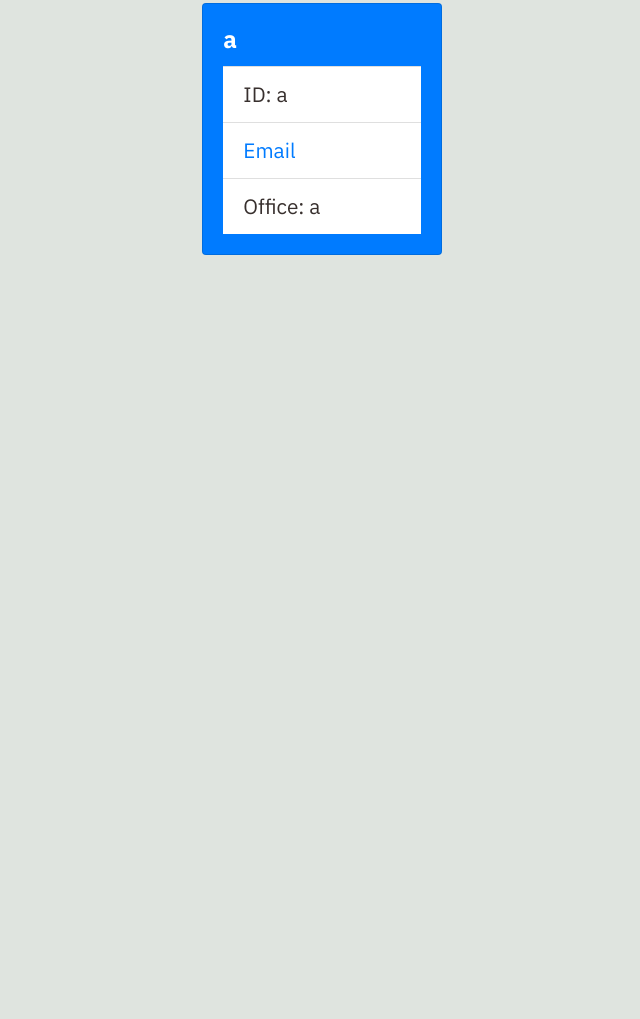
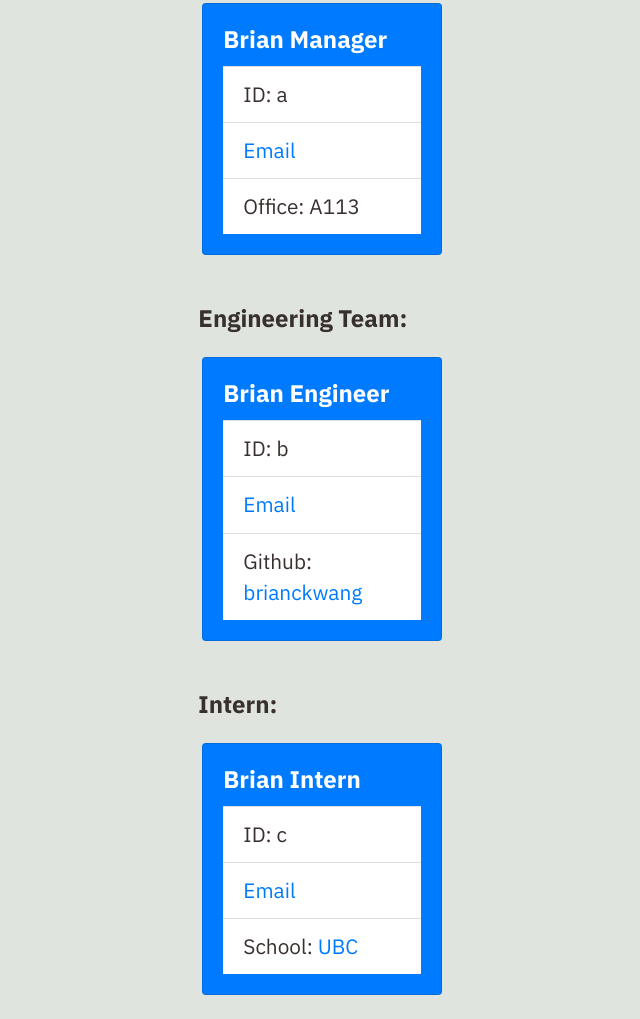
Before and after one commit to BrianCKWang/team-profile-generator, a website: page dist/index.html in a window 1280 px wide. Shown: the part 161-1180 px from the top of the page, without its empty margins (30-670 px from the left). Before the commit the page ends 800 px from the top, so only its background shows below. Drawn offline with nearby package versions, Linux system fonts and the light colour scheme.

Commit message:
update README

```diff
--- a/dist/index.html
+++ b/dist/index.html
@@ -26,18 +26,54 @@
       <div class="col-sm">
         <article class="card member-card text-black bg-primary mr-1 ml-1 mb-4" style="width:15rem">
           <div id="day-1" class="card-body">
-            <h4 class="card-title  text-white"><img src="" alt>a</h4>
+            <h4 class="card-title  text-white"><img src="" alt>Brian Manager</h4>
             <ul class="list-group list-group-flush">
               <li class="list-group-item id">ID: <span>a</span></li>
-              <li class="list-group-item email"><a href="mailto:a" class="card-link">Email</a></li>
-              <li class="list-group-item officeNum">Office: a</li>
+              <li class="list-group-item email"><a href="mailto:brian.ck.wang@gmail.com" class="card-link">Email</a></li>
+              <li class="list-group-item officeNum">Office: A113</li>
             </ul>
           </div>
         </article>
       </div>
         </section>
 
+    <br>
+    <h4>Engineering Team:</h4>
+    <br>
+    <section class="row no-gutters">
 
+      <div class="col-sm">
+        <article class="card member-card text-black bg-primary mr-1 ml-1 mb-4" style="width:15rem">
+          <div id="day-1" class="card-body">
+            <h4 class="card-title  text-white"><img src="" alt>Brian Engineer</h4>
+            <ul class="list-group list-group-flush">
+              <li class="list-group-item id">ID: <span>b</span></li>
+              <li class="list-group-item email"><a href="mailto:brian@gmail.com" class="card-link">Email</a></li>
+              <li class="list-group-item github">Github: <a href="https://github.com/brianckwang" target="_blank" class="card-link">brianckwang</a></li>
+            </ul>
+          </div>
+        </article>
+      </div>
+        </section>
+
+    <br>
+    <h4>Intern:</h4>
+    <br>
+    <section class="row no-gutters">
+
+      <div class="col-sm">
+        <article class="card member-card text-black bg-primary mr-1 ml-1 mb-4" style="width:15rem">
+          <div id="day-1" class="card-body">
+            <h4 class="card-title  text-white"><img src="" alt>Brian Intern</h4>
+            <ul class="list-group list-group-flush">
+              <li class="list-group-item id">ID: <span>c</span></li>
+              <li class="list-group-item email"><a href="mailto:brian@email.edu" class="card-link">Email</a></li>
+              <li class="list-group-item school">School: <a href="https://www.google.com/search?q=UBC" target="_blank" class="card-link">UBC</a></li>
+            </ul>
+          </div>
+        </article>
+      </div>
+        </section>
 
   </section>
   <script src="https://cdnjs.cloudflare.com/ajax/libs/moment.js/2.29.1/moment.min.js"></script>
```
Also changed, not shown: README.md, src/img/main-01.png (added).
